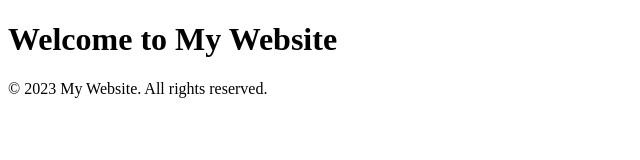
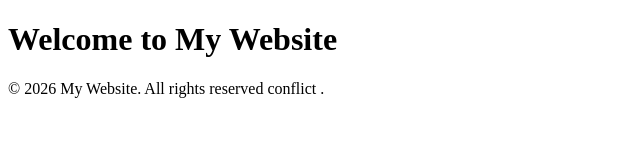
Before and after one commit to erbanprinting1-collab/version-control-simulation-zeman, a plain HTML site: page index.html in a window 1280 px wide. Shown: the full height of the page, 0-640 px from the left. Drawn offline with Linux system fonts and the light colour scheme.

Commit message:
make conflict

```diff
--- a/index.html
+++ b/index.html
@@ -10,7 +10,7 @@
         <h1>Welcome to My Website</h1>
         </header>
         <footer>
-            <p>&copy; 2023 My Website. All rights reserved.</p>
+            <p>&copy; 2026 My Website. All rights reserved conflict .</p>
         </footer>
 </body>
 </html>
```
